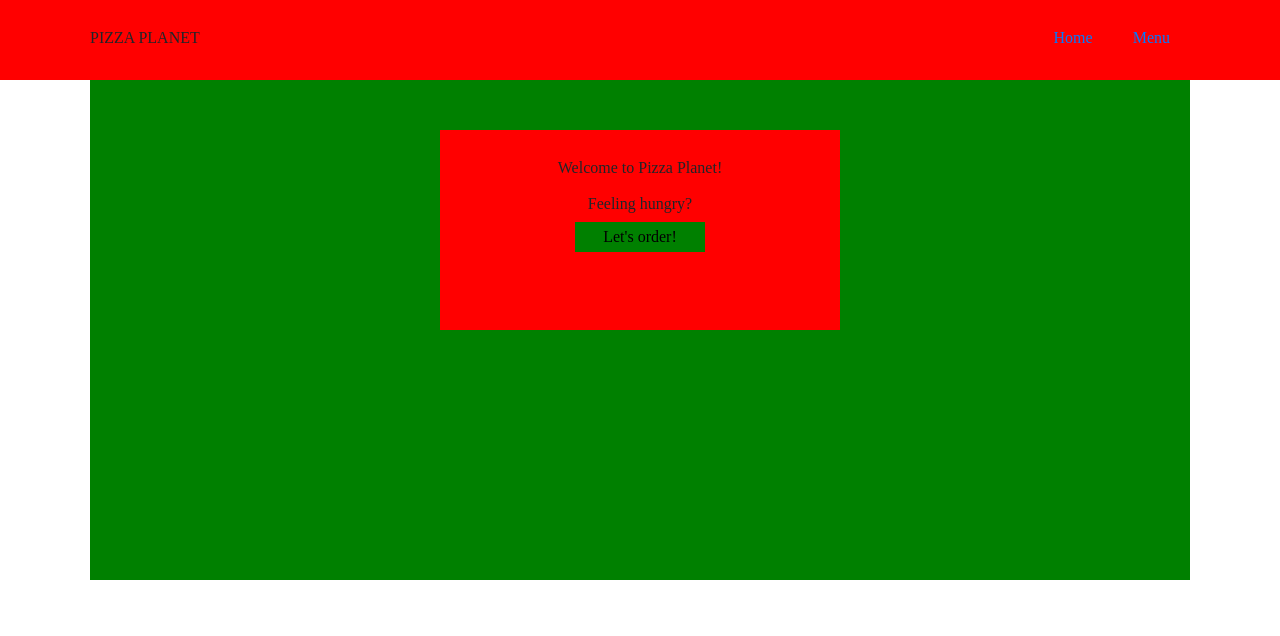
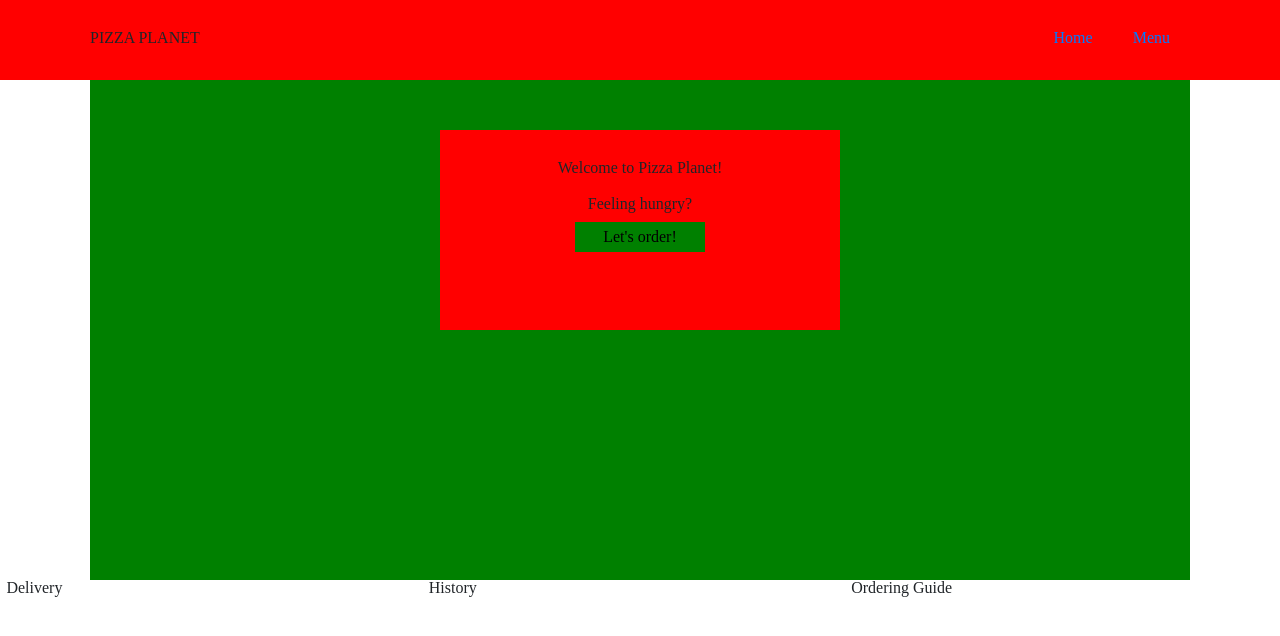
Before and after one commit to dzmitry-viartseika/pizza-planet-fullstack, a Vue app in the folder frontend/: page /banner in a window 1280 px wide. Shown: the top 636 px of the page. Built offline with nearby package versions, Linux system fonts and the light colour scheme.

Commit message:
mongodb and fix rest api

```diff
--- a/frontend/src/router/index.js
+++ b/frontend/src/router/index.js
@@ -49,12 +49,6 @@ const routes = [
     path: '/banner',
     name: 'Banner',
     component: Banner,
-    components: {
-      default: Banner,
-      'ordering-guide': OrderingGuide,
-      delivery: Delivery,
-      history: History,
-    },
   },
   {
     path: '/admin',
--- a/frontend/src/views/Banner.vue
+++ b/frontend/src/views/Banner.vue
@@ -3,14 +3,13 @@
       <HeaderTemplate/>
       <BannerTemplate/>
       <div class="banner-row">
-        <div class="banner-row__item">
-          <router-view name="ordering-guide"></router-view>
-        </div>
-        <div class="banner-row__item">
-          <router-view name="history"></router-view>
-        </div>
-        <div class="banner-row__item">
-          <router-view name="delivery"></router-view>
+        <div class="banner-row__item"
+             v-for="item in infoSection"
+             :key="item.name"
+        >
+          <components
+            :is="item.component"
+          />
         </div>
       </div>
     </div>
@@ -19,9 +18,30 @@
 <script>
 import HeaderTemplate from '../components/HeaderTemplate.vue';
 import BannerTemplate from '../components/BannerTemplate.vue';
+import OrderingGuide from './OrderingGuide.vue';
+import Delivery from './Delivery.vue';
+import History from './History.vue';
 
 export default {
   name: 'Banner',
+  data() {
+    return {
+      infoSection: [
+        {
+          name: 'delivery',
+          component: Delivery,
+        },
+        {
+          name: 'history',
+          component: History,
+        },
+        {
+          name: 'ordering',
+          component: OrderingGuide,
+        },
+      ],
+    };
+  },
   components: {
     BannerTemplate,
     HeaderTemplate,
@@ -29,6 +49,15 @@ export default {
 };
 </script>
 
-<style scoped>
-
+<style scoped lang="scss">
+  .banner {
+    &-row {
+      display: flex;
+      justify-content: center;
+      align-items: center;
+      &__item {
+        width: 33%;
+      }
+    }
+  }
 </style>
--- a/frontend/src/views/Delivery.vue
+++ b/frontend/src/views/Delivery.vue
@@ -1,6 +1,6 @@
 <template>
     <div>
-      <HeaderTemplate/>
+      <HeaderTemplate v-if="false"/>
       <div class="contact">
         <h1>Delivery</h1>
       </div>
--- a/frontend/src/views/History.vue
+++ b/frontend/src/views/History.vue
@@ -1,6 +1,6 @@
 <template>
     <div>
-      <HeaderTemplate/>
+      <HeaderTemplate v-if="false"/>
       <div class="contact">
         <h1>History</h1>
       </div>
--- a/frontend/src/views/OrderingGuide.vue
+++ b/frontend/src/views/OrderingGuide.vue
@@ -1,6 +1,6 @@
 <template>
     <div>
-      <HeaderTemplate/>
+      <HeaderTemplate v-if="false"/>
       <div class="contact">
         <h1>Ordering Guide</h1>
       </div>
```
